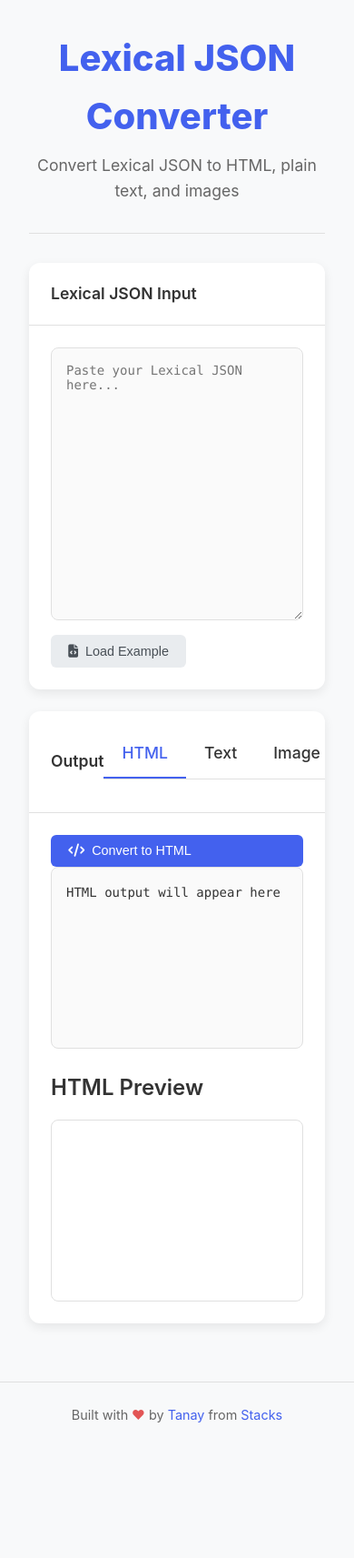
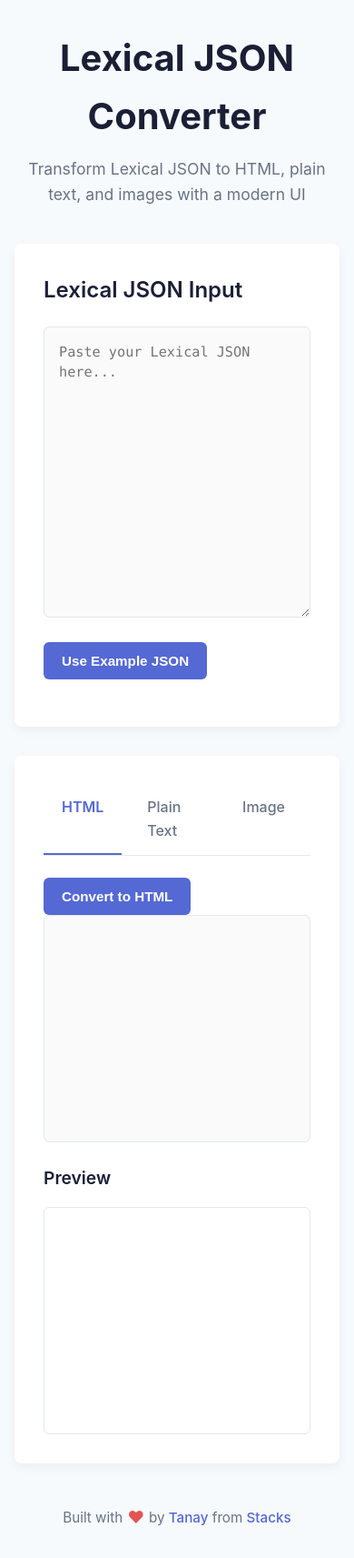
Before and after one commit to tanaylakhani/convert-lexical-json, a website: page public/index.html in a window 390 px wide. Shown: the whole page at 91% size. Before the commit the page ends 1591 px from the top, so only its background shows below. Drawn offline with Linux system fonts and the light colour scheme.

Commit message:
try making page beautiful

```diff
--- a/public/index.html
+++ b/public/index.html
@@ -4,18 +4,20 @@
   <meta charset="UTF-8">
   <meta name="viewport" content="width=device-width, initial-scale=1.0">
   <title>Lexical JSON Converter Demo</title>
-  <link rel="stylesheet" href="https://cdnjs.cloudflare.com/ajax/libs/font-awesome/6.4.2/css/all.min.css">
   <style>
     :root {
-      --primary-color: #4361ee;
-      --secondary-color: #3f37c9;
-      --bg-color: #f8f9fa;
+      --primary: #5469d4;
+      --primary-hover: #4456b7;
+      --text: #1a1f36;
+      --text-secondary: #697386;
+      --background: #f7fafc;
       --card-bg: #ffffff;
-      --text-color: #333;
-      --border-color: #e0e0e0;
-      --border-radius: 12px;
-      --shadow: 0 4px 12px rgba(0, 0, 0, 0.08);
-      --font-family: -apple-system, BlinkMacSystemFont, 'Segoe UI', Roboto, Oxygen, Ubuntu, Cantarell, 'Open Sans', 'Helvetica Neue', sans-serif;
+      --border: #e6e8eb;
+      --shadow: 0 4px 12px rgba(0, 0, 0, 0.05);
+      --radius: 8px;
+      --transition: all 0.2s ease;
+      --font: -apple-system, BlinkMacSystemFont, 'Segoe UI', Roboto, Oxygen,
+        Ubuntu, Cantarell, 'Open Sans', 'Helvetica Neue', sans-serif;
     }
 
     * {
@@ -25,212 +27,202 @@
     }
 
     body {
-      font-family: var(--font-family);
-      background-color: var(--bg-color);
-      color: var(--text-color);
+      font-family: var(--font);
+      background-color: var(--background);
+      color: var(--text);
       line-height: 1.6;
-      padding: 0;
-      margin: 0;
-      min-height: 100vh;
-      display: flex;
-      flex-direction: column;
+      padding: 2rem 1rem;
     }
 
     .container {
       max-width: 1200px;
       margin: 0 auto;
-      padding: 2rem;
-      width: 100%;
     }
 
-    header {
+    .header {
+      margin-bottom: 2.5rem;
       text-align: center;
-      margin-bottom: 2rem;
-      padding-bottom: 1.5rem;
-      border-bottom: 1px solid var(--border-color);
     }
 
-    h1 {
+    .header h1 {
       font-size: 2.5rem;
-      margin-bottom: 0.5rem;
-      color: var(--primary-color);
-      font-weight: 800;
+      font-weight: 700;
+      margin-bottom: 0.75rem;
+      color: var(--text);
+    }
+
+    .header p {
+      font-size: 1.1rem;
+      color: var(--text-secondary);
+      max-width: 600px;
+      margin: 0 auto;
+    }
+
+    .row {
+      display: flex;
+      gap: 2rem;
+      margin-bottom: 2rem;
+    }
+
+    @media (max-width: 768px) {
+      .row {
+        flex-direction: column;
+      }
+    }
+
+    .col {
+      flex: 1;
+      background-color: var(--card-bg);
+      border-radius: var(--radius);
+      box-shadow: var(--shadow);
+      padding: 2rem;
     }
 
     h2 {
       font-size: 1.5rem;
-      margin-bottom: 1rem;
       font-weight: 600;
+      margin-bottom: 1.25rem;
+      color: var(--text);
     }
 
-    p.subtitle {
-      font-size: 1.1rem;
-      color: #666;
-      margin-bottom: 0.5rem;
-    }
-
-    .content {
-      display: flex;
-      gap: 1.5rem;
-      margin-bottom: 2rem;
-    }
-
-    @media (max-width: 768px) {
-      .content {
-        flex-direction: column;
-      }
-    }
-
-    .card {
-      background: var(--card-bg);
-      border-radius: var(--border-radius);
-      box-shadow: var(--shadow);
-      overflow: hidden;
-      flex: 1;
-      display: flex;
-      flex-direction: column;
-    }
-
-    .card-header {
-      padding: 1.25rem 1.5rem;
-      border-bottom: 1px solid var(--border-color);
+    h3 {
+      font-size: 1.2rem;
       font-weight: 600;
-      font-size: 1.1rem;
-      display: flex;
-      justify-content: space-between;
-      align-items: center;
-    }
-
-    .card-body {
-      padding: 1.5rem;
-      flex: 1;
-      display: flex;
-      flex-direction: column;
+      margin: 1.5rem 0 1rem;
+      color: var(--text);
     }
 
     textarea {
       width: 100%;
-      height: 300px;
+      height: 320px;
       padding: 1rem;
-      border: 1px solid var(--border-color);
-      border-radius: 8px;
-      font-family: 'Monaco', 'Consolas', monospace;
-      font-size: 14px;
+      border: 1px solid var(--border);
+      border-radius: calc(var(--radius) - 2px);
+      font-family: 'SFMono-Regular', Consolas, 'Liberation Mono', Menlo, monospace;
+      font-size: 0.95rem;
+      line-height: 1.5;
       resize: vertical;
+      transition: var(--transition);
       background-color: #fafafa;
-      transition: border-color 0.2s;
     }
 
     textarea:focus {
       outline: none;
-      border-color: var(--primary-color);
-      box-shadow: 0 0 0 2px rgba(67, 97, 238, 0.2);
-    }
-
-    .actions {
-      margin-top: 1rem;
-      display: flex;
-      gap: 0.5rem;
+      border-color: var(--primary);
+      box-shadow: 0 0 0 3px rgba(84, 105, 212, 0.15);
     }
 
     button {
-      background-color: var(--primary-color);
+      background-color: var(--primary);
       color: white;
       border: none;
-      padding: 0.6rem 1.2rem;
-      border-radius: 6px;
+      padding: 0.75rem 1.25rem;
+      border-radius: calc(var(--radius) - 2px);
       cursor: pointer;
-      font-size: 0.9rem;
-      font-weight: 500;
-      display: flex;
+      font-weight: 600;
+      font-size: 0.95rem;
+      transition: var(--transition);
+      display: inline-flex;
       align-items: center;
-      gap: 0.5rem;
-      transition: background-color 0.2s, transform 0.1s;
+      justify-content: center;
     }
 
     button:hover {
-      background-color: var(--secondary-color);
+      background-color: var(--primary-hover);
+      transform: translateY(-1px);
     }
 
-    button:active {
-      transform: translateY(1px);
+    .button-group {
+      margin: 1.25rem 0;
+      display: flex;
+      gap: 0.75rem;
     }
 
-    button.secondary {
-      background-color: #e9ecef;
-      color: #495057;
+    .output {
+      border: 1px solid var(--border);
+      border-radius: calc(var(--radius) - 2px);
+      padding: 1.25rem;
+      min-height: 250px;
+      white-space: pre-wrap;
+      overflow: auto;
+      background-color: #fafafa;
+      font-family: 'SFMono-Regular', Consolas, 'Liberation Mono', Menlo, monospace;
+      font-size: 0.9rem;
+      line-height: 1.5;
     }
 
-    button.secondary:hover {
-      background-color: #dee2e6;
+    .html-preview {
+      border: 1px solid var(--border);
+      border-radius: calc(var(--radius) - 2px);
+      padding: 1.25rem;
+      min-height: 250px;
+      overflow: auto;
+      background-color: white;
+    }
+
+    .thumbnail-container {
+      margin-top: 1.5rem;
+      display: flex;
+      justify-content: center;
+      align-items: center;
+      min-height: 250px;
+      border: 1px solid var(--border);
+      border-radius: calc(var(--radius) - 2px);
+      background-color: white;
+      padding: 1rem;
+    }
+
+    .thumbnail {
+      max-width: 100%;
+      box-shadow: var(--shadow);
+      border-radius: calc(var(--radius) - 4px);
     }
 
     .tabs {
       display: flex;
-      border-bottom: 1px solid var(--border-color);
-      margin-bottom: 1rem;
+      margin-bottom: 1.5rem;
+      border-bottom: 1px solid var(--border);
     }
 
     .tab {
       padding: 0.75rem 1.25rem;
       cursor: pointer;
+      margin-right: 0.5rem;
       border-bottom: 2px solid transparent;
-      transition: all 0.2s;
       font-weight: 500;
+      color: var(--text-secondary);
+      transition: var(--transition);
+    }
+
+    .tab:hover {
+      color: var(--primary);
     }
 
     .tab.active {
-      border-bottom-color: var(--primary-color);
-      color: var(--primary-color);
+      border-bottom: 2px solid var(--primary);
+      color: var(--primary);
+      font-weight: 600;
     }
 
     .tab-content {
       display: none;
-      flex-direction: column;
-      flex: 1;
     }
 
     .tab-content.active {
-      display: flex;
-    }
-
-    .output {
-      flex: 1;
-      padding: 1rem;
-      border: 1px solid var(--border-color);
-      border-radius: 8px;
-      overflow: auto;
-      background-color: #fafafa;
-      min-height: 200px;
-      font-family: 'Monaco', 'Consolas', monospace;
-      font-size: 14px;
-      white-space: pre-wrap;
-    }
-
-    .preview {
-      margin-top: 1.5rem;
-    }
-
-    .preview-content {
-      padding: 1.5rem;
-      border: 1px solid var(--border-color);
-      border-radius: 8px;
-      background-color: white;
-      min-height: 200px;
+      display: block;
     }
 
     footer {
       text-align: center;
-      padding: 1.5rem;
-      margin-top: auto;
-      font-size: 0.9rem;
-      color: #666;
-      border-top: 1px solid var(--border-color);
+      margin-top: 3rem;
+      color: var(--text-secondary);
+      font-size: 0.95rem;
     }
 
     footer a {
-      color: var(--primary-color);
+      color: var(--primary);
       text-decoration: none;
+      font-weight: 500;
     }
 
     footer a:hover {
@@ -240,255 +232,272 @@
     .heart {
       color: #e25555;
       display: inline-block;
-      animation: heartbeat 1.5s infinite;
+      margin: 0 0.15rem;
+      animation: beat 1s infinite alternate;
+      transform-origin: center;
     }
 
-    @keyframes heartbeat {
-      0% { transform: scale(1); }
-      5% { transform: scale(1.2); }
-      10% { transform: scale(1); }
-      15% { transform: scale(1.2); }
-      20% { transform: scale(1); }
-      100% { transform: scale(1); }
+    @keyframes beat {
+      to {
+        transform: scale(1.2);
+      }
     }
   </style>
 </head>
 <body>
   <div class="container">
-    <header>
+    <div class="header">
       <h1>Lexical JSON Converter</h1>
-      <p class="subtitle">Convert Lexical JSON to HTML, plain text, and images</p>
-    </header>
+      <p>Transform Lexical JSON to HTML, plain text, and images with a modern UI</p>
+    </div>
 
-    <div class="content">
-      <!-- Input Card -->
-      <div class="card">
-        <div class="card-header">
-          Lexical JSON Input
-        </div>
-        <div class="card-body">
-          <textarea id="json-input" placeholder="Paste your Lexical JSON here..."></textarea>
-          <div class="actions">
-            <button id="sample-btn" class="secondary">
-              <i class="fas fa-file-code"></i> Load Example
-            </button>
-          </div>
+    <div class="row">
+      <div class="col">
+        <h2>Lexical JSON Input</h2>
+        <textarea id="json-input" placeholder="Paste your Lexical JSON here..."></textarea>
+        <div class="button-group">
+          <button id="use-example">Use Example JSON</button>
         </div>
       </div>
+      <div class="col">
+        <div class="tabs">
+          <div class="tab active" data-tab="html">HTML</div>
+          <div class="tab" data-tab="text">Plain Text</div>
+          <div class="tab" data-tab="image">Image</div>
+        </div>
 
-      <!-- Output Card -->
-      <div class="card">
-        <div class="card-header">
-          Output
-          <div class="tabs">
-            <div class="tab active" data-tab="html">HTML</div>
-            <div class="tab" data-tab="text">Text</div>
-            <div class="tab" data-tab="image">Image</div>
-          </div>
+        <div class="tab-content active" id="html-tab">
+          <button id="convert-html">Convert to HTML</button>
+          <pre class="output" id="html-output"></pre>
+          <h3>Preview</h3>
+          <div class="html-preview" id="html-preview"></div>
         </div>
-        <div class="card-body">
-          <!-- HTML Tab -->
-          <div class="tab-content active" id="html-tab">
-            <button id="convert-html-btn">
-              <i class="fas fa-code"></i> Convert to HTML
-            </button>
-            <div id="html-output" class="output">HTML output will appear here</div>
 
-            <div class="preview">
-              <h2>HTML Preview</h2>
-              <div id="html-preview" class="preview-content"></div>
-            </div>
-          </div>
+        <div class="tab-content" id="text-tab">
+          <button id="convert-text">Convert to Plain Text</button>
+          <pre class="output" id="text-output"></pre>
+        </div>
 
-          <!-- Text Tab -->
-          <div class="tab-content" id="text-tab">
-            <button id="convert-text-btn">
-              <i class="fas fa-align-left"></i> Convert to Plain Text
-            </button>
-            <div id="text-output" class="output">Plain text output will appear here</div>
-          </div>
-
-          <!-- Image Tab -->
-          <div class="tab-content" id="image-tab">
-            <button id="convert-image-btn">
-              <i class="fas fa-image"></i> Generate Image
-            </button>
-            <div class="output">
-              <img id="image-output" style="max-width: 100%; display: none;" alt="Generated image will appear here">
-              <div id="image-placeholder">Image will be generated here</div>
-            </div>
+        <div class="tab-content" id="image-tab">
+          <button id="convert-image">Generate Image</button>
+          <div class="thumbnail-container">
+            <img id="image-output" class="thumbnail" alt="Document preview will appear here">
           </div>
         </div>
       </div>
     </div>
+    <footer>
+      Built with <span class="heart">♥</span> by <a href="https://x.com/tanaylakhani" target="_blank">Tanay</a> from <a href="https://betterstacks.com" target="_blank">Stacks</a>
+    </footer>
   </div>
 
-  <footer>
-    Built with <span class="heart">♥</span> by <a href="https://x.com/tanaylakhani" target="_blank">Tanay</a> from <a href="https://betterstacks.com" target="_blank">Stacks</a>
-  </footer>
-
   <script>
-    // Sample Lexical JSON
-    const sampleJson = {
+    // Example Lexical JSON
+    const exampleJson = {
       root: {
         children: [
           {
-            type: 'heading',
-            tag: 'h1',
             children: [
               {
-                type: 'text',
-                text: 'Sample Lexical Document',
-                format: 0
+                detail: 0,
+                format: 0,
+                mode: "normal",
+                style: "",
+                text: "Lexical JSON Example Document",
+                type: "text",
+                version: 1
               }
             ],
-            direction: 'ltr',
-            format: '',
+            direction: "ltr",
+            format: "",
             indent: 0,
+            type: "heading",
+            version: 1,
+            tag: "h1"
+          },
+          {
+            children: [
+              {
+                detail: 0,
+                format: 0,
+                mode: "normal",
+                style: "",
+                text: "This is a sample document created with Lexical Editor. Below are some examples of formatting:",
+                type: "text",
+                version: 1
+              }
+            ],
+            direction: "ltr",
+            format: "",
+            indent: 0,
+            type: "paragraph",
             version: 1
           },
           {
-            type: 'paragraph',
             children: [
               {
-                type: 'text',
-                text: 'This is a sample document showing various formatting options in Lexical. Here we have ',
-                format: 0
+                detail: 0,
+                format: 0,
+                mode: "normal",
+                style: "",
+                text: "Formatting Examples",
+                type: "text",
+                version: 1
+              }
+            ],
+            direction: "ltr",
+            format: "",
+            indent: 0,
+            type: "heading",
+            version: 1,
+            tag: "h2"
+          },
+          {
+            children: [
+              {
+                detail: 0,
+                format: 1, // Bold
+                mode: "normal",
+                style: "",
+                text: "This text is bold. ",
+                type: "text",
+                version: 1
               },
               {
-                type: 'text',
-                text: 'bold',
-                format: 1
+                detail: 0,
+                format: 2, // Italic
+                mode: "normal",
+                style: "",
+                text: "This text is italic. ",
+                type: "text",
+                version: 1
               },
               {
-                type: 'text',
-                text: ', ',
-                format: 0
-              },
-              {
-                type: 'text',
-                text: 'italic',
-                format: 2
-              },
-              {
-                type: 'text',
-                text: ', and ',
-                format: 0
-              },
-              {
-                type: 'text',
-                text: 'underlined',
-                format: 4
-              },
-              {
-                type: 'text',
-                text: ' text.',
-                format: 0
+                detail: 0,
+                format: 8, // Strikethrough
+                mode: "normal",
+                style: "",
+                text: "This text has strikethrough.",
+                type: "text",
+                version: 1
               }
             ],
-            direction: 'ltr',
-            format: '',
+            direction: "ltr",
+            format: "",
             indent: 0,
+            type: "paragraph",
             version: 1
           },
           {
-            type: 'heading',
-            tag: 'h2',
             children: [
               {
-                type: 'text',
-                text: 'Lists',
-                format: 0
+                detail: 0,
+                format: 0,
+                mode: "normal",
+                style: "",
+                text: "List Examples",
+                type: "text",
+                version: 1
               }
             ],
-            direction: 'ltr',
-            format: '',
+            direction: "ltr",
+            format: "",
             indent: 0,
-            version: 1
+            type: "heading",
+            version: 1,
+            tag: "h2"
           },
           {
-            type: 'list',
-            listType: 'bullet',
             children: [
               {
-                type: 'listitem',
                 children: [
                   {
-                    type: 'text',
-                    text: 'Bullet point 1',
-                    format: 0
+                    detail: 0,
+                    format: 0,
+                    mode: "normal",
+                    style: "",
+                    text: "First item",
+                    type: "text",
+                    version: 1
                   }
-                ]
+                ],
+                direction: "ltr",
+                format: "",
+                indent: 0,
+                type: "listitem",
+                version: 1,
+                value: 1
               },
               {
-                type: 'listitem',
                 children: [
                   {
-                    type: 'text',
-                    text: 'Bullet point 2',
-                    format: 0
+                    detail: 0,
+                    format: 0,
+                    mode: "normal",
+                    style: "",
+                    text: "Second item",
+                    type: "text",
+                    version: 1
                   }
-                ]
+                ],
+                direction: "ltr",
+                format: "",
+                indent: 0,
+                type: "listitem",
+                version: 1,
+                value: 2
+              },
+              {
+                children: [
+                  {
+                    detail: 0,
+                    format: 0,
+                    mode: "normal",
+                    style: "",
+                    text: "Third item",
+                    type: "text",
+                    version: 1
+                  }
+                ],
+                direction: "ltr",
+                format: "",
+                indent: 0,
+                type: "listitem",
+                version: 1,
+                value: 3
               }
             ],
-            direction: 'ltr',
-            format: '',
+            direction: "ltr",
+            format: "",
             indent: 0,
-            version: 1
-          },
-          {
-            type: 'list',
-            listType: 'number',
-            children: [
-              {
-                type: 'listitem',
-                children: [
-                  {
-                    type: 'text',
-                    text: 'Numbered item 1',
-                    format: 0
-                  }
-                ]
-              },
-              {
-                type: 'listitem',
-                children: [
-                  {
-                    type: 'text',
-                    text: 'Numbered item 2',
-                    format: 0
-                  }
-                ]
-              }
-            ],
-            direction: 'ltr',
-            format: '',
-            indent: 0,
-            version: 1
+            type: "list",
+            version: 1,
+            listType: "number",
+            start: 1,
+            tag: "ol"
           }
         ],
-        direction: 'ltr',
-        format: '',
+        direction: "ltr",
+        format: "",
         indent: 0,
-        type: 'root',
+        type: "root",
         version: 1
       }
     };
 
     // DOM elements
     const jsonInput = document.getElementById('json-input');
-    const sampleBtn = document.getElementById('sample-btn');
+    const useExampleBtn = document.getElementById('use-example');
 
     const htmlOutput = document.getElementById('html-output');
     const htmlPreview = document.getElementById('html-preview');
-    const convertHtmlBtn = document.getElementById('convert-html-btn');
+    const convertHtmlBtn = document.getElementById('convert-html');
 
     const textOutput = document.getElementById('text-output');
-    const convertTextBtn = document.getElementById('convert-text-btn');
+    const convertTextBtn = document.getElementById('convert-text');
 
     const imageOutput = document.getElementById('image-output');
-    const imagePlaceholder = document.getElementById('image-placeholder');
-    const convertImageBtn = document.getElementById('convert-image-btn');
+    const convertImageBtn = document.getElementById('convert-image');
 
     const tabs = document.querySelectorAll('.tab');
     const tabContents = document.querySelectorAll('.tab-content');
@@ -504,24 +513,21 @@
       });
     });
 
-    // Load sample JSON
-    sampleBtn.addEventListener('click', () => {
-      jsonInput.value = JSON.stringify(sampleJson, null, 2);
+    // Use example JSON
+    useExampleBtn.addEventListener('click', () => {
+      jsonInput.value = JSON.stringify(exampleJson, null, 2);
     });
 
     // Convert to HTML
     convertHtmlBtn.addEventListener('click', async () => {
       try {
-        if (!jsonInput.value.trim()) {
-          alert('Please paste some Lexical JSON first.');
-          return;
-        }
-
         const json = JSON.parse(jsonInput.value);
 
         const response = await fetch('/api/convert-to-html', {
           method: 'POST',
-          headers: { 'Content-Type': 'application/json' },
+          headers: {
+            'Content-Type': 'application/json'
+          },
           body: JSON.stringify({ json })
         });
 
@@ -532,27 +538,22 @@
           htmlPreview.innerHTML = data.html;
         } else {
           htmlOutput.textContent = `Error: ${data.error}\n${data.details || ''}`;
-          htmlPreview.innerHTML = '<div style="color: red;">Error converting to HTML</div>';
         }
       } catch (error) {
         htmlOutput.textContent = `Error: ${error.message}`;
-        htmlPreview.innerHTML = '<div style="color: red;">Error parsing JSON</div>';
       }
     });
 
-    // Convert to plain text
+    // Convert to Plain Text
     convertTextBtn.addEventListener('click', async () => {
       try {
-        if (!jsonInput.value.trim()) {
-          alert('Please paste some Lexical JSON first.');
-          return;
-        }
-
         const json = JSON.parse(jsonInput.value);
 
         const response = await fetch('/api/convert-to-text', {
           method: 'POST',
-          headers: { 'Content-Type': 'application/json' },
+          headers: {
+            'Content-Type': 'application/json'
+          },
           body: JSON.stringify({ json })
         });
 
@@ -568,30 +569,20 @@
       }
     });
 
-    // Convert to image
+    // Convert to Image
     convertImageBtn.addEventListener('click', async () => {
       try {
-        if (!jsonInput.value.trim()) {
-          alert('Please paste some Lexical JSON first.');
-          return;
-        }
-
         const json = JSON.parse(jsonInput.value);
 
-        // If you have an image conversion API endpoint
-        imageOutput.style.display = 'block';
-        imagePlaceholder.style.display = 'none';
+        // Create request parameters
+        const params = new URLSearchParams({
+          json: JSON.stringify(json)
+        });
 
-        imageOutput.src = `/api/convert-to-image?json=${encodeURIComponent(JSON.stringify(json))}`;
-        imageOutput.onerror = () => {
-          imageOutput.style.display = 'none';
-          imagePlaceholder.style.display = 'block';
-          imagePlaceholder.innerHTML = '<div style="color: red;">Error generating image</div>';
-        };
+        // Update the image src to trigger the request
+        imageOutput.src = `/api/convert-to-image?${params.toString()}`;
       } catch (error) {
-        imageOutput.style.display = 'none';
-        imagePlaceholder.style.display = 'block';
-        imagePlaceholder.innerHTML = `<div style="color: red;">Error: ${error.message}</div>`;
+        alert(`Error: ${error.message}`);
       }
     });
   </script>
```
